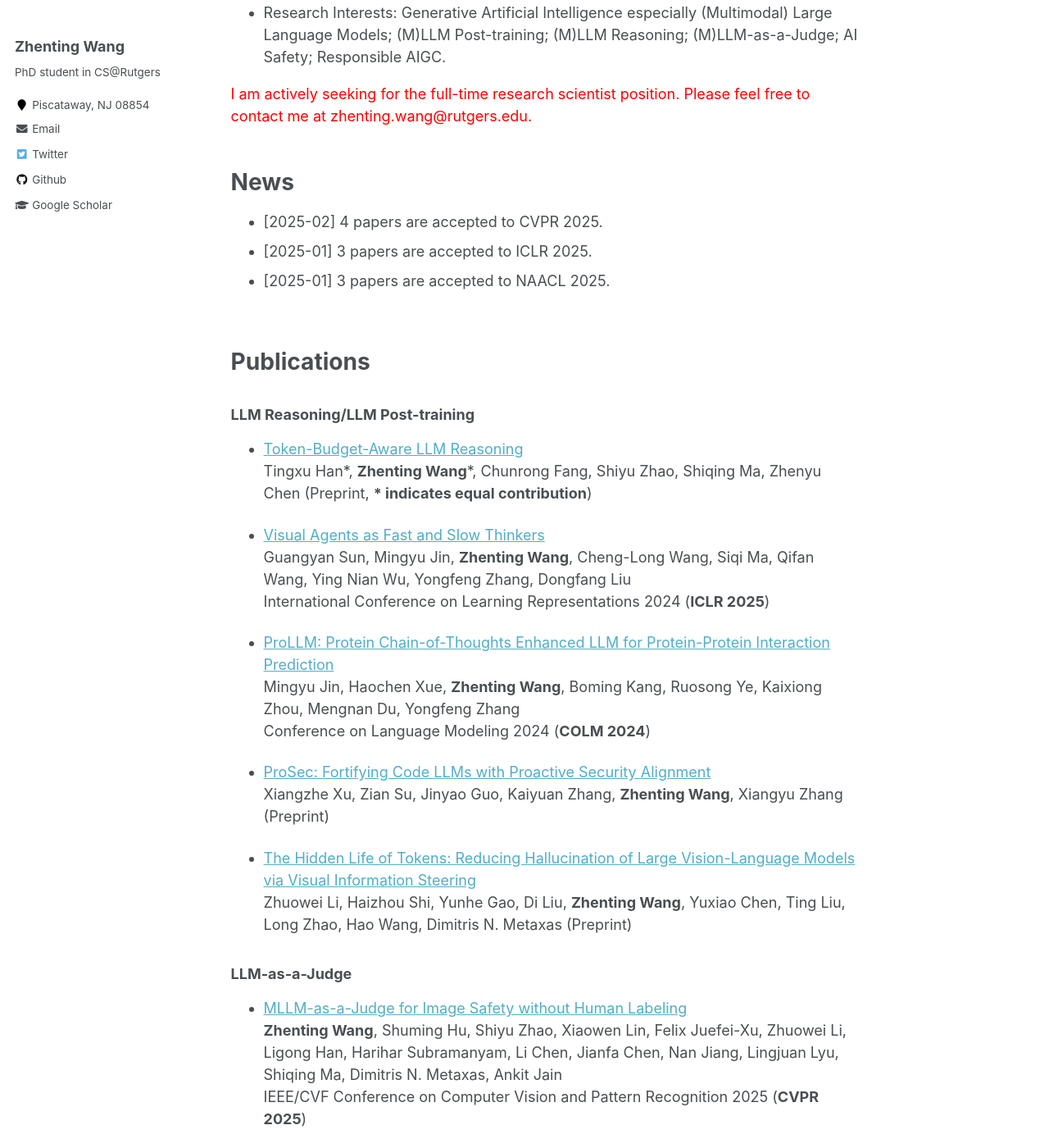
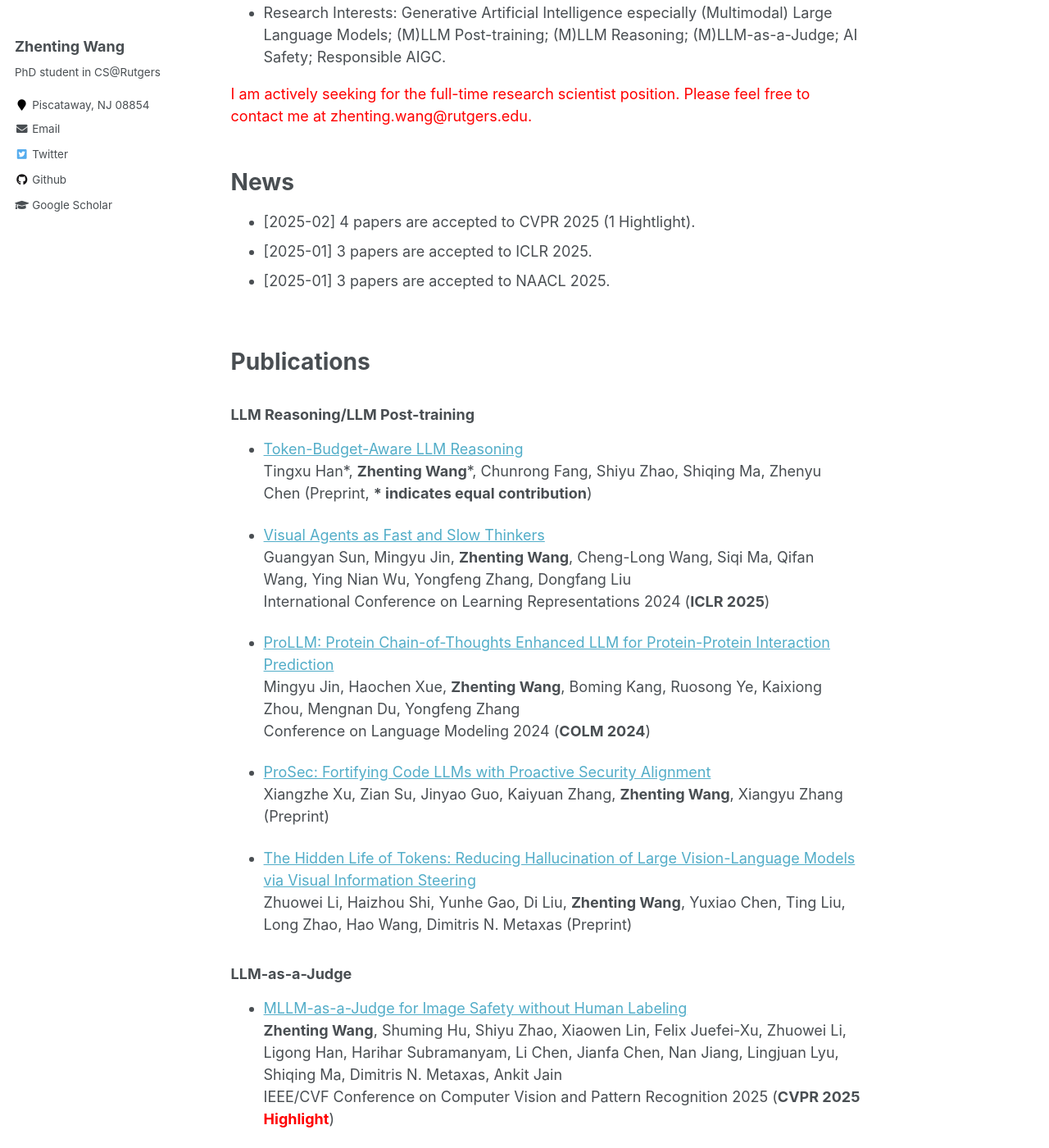
Before and after one commit to ZhentingWang/zhentingwang.github.io, a Jekyll site: the page built from _pages/about.md, in a window 1280 px wide and 1400 px high, scrolled down 266 px. Shown: the whole window at 82% size. Built offline with Jekyll 4.4.1, drawn with Linux system fonts in a browser that asks for light colours.

Commit message:
Update about.md

```diff
--- a/_pages/about.md
+++ b/_pages/about.md
@@ -17,7 +17,7 @@ redirect_from:
 
 News
 ======
-* [2025-02] 4 papers are accepted to CVPR 2025.
+* [2025-02] 4 papers are accepted to CVPR 2025 (1 Hightlight).
 * [2025-01] 3 papers are accepted to ICLR 2025.
 * [2025-01] 3 papers are accepted to NAACL 2025.
 
@@ -93,7 +93,7 @@ Zhuowei Li, Haizhou Shi, Yunhe Gao, Di Liu, **Zhenting Wang**, Yuxiao Chen, Ting
 
 * [MLLM-as-a-Judge for Image Safety without Human Labeling](https://arxiv.org/pdf/2501.00192)
 **Zhenting Wang**, Shuming Hu, Shiyu Zhao, Xiaowen Lin, Felix Juefei-Xu, Zhuowei Li, Ligong Han, Harihar Subramanyam, Li Chen, Jianfa Chen, Nan Jiang, Lingjuan Lyu, Shiqing Ma, Dimitris N. Metaxas, Ankit Jain
-IEEE/CVF Conference on Computer Vision and Pattern Recognition 2025 (**CVPR 2025**)
+IEEE/CVF Conference on Computer Vision and Pattern Recognition 2025 (**CVPR 2025 <font color=red>Highlight</font>**)
 
 ### Responsible Generative AI
 
```
